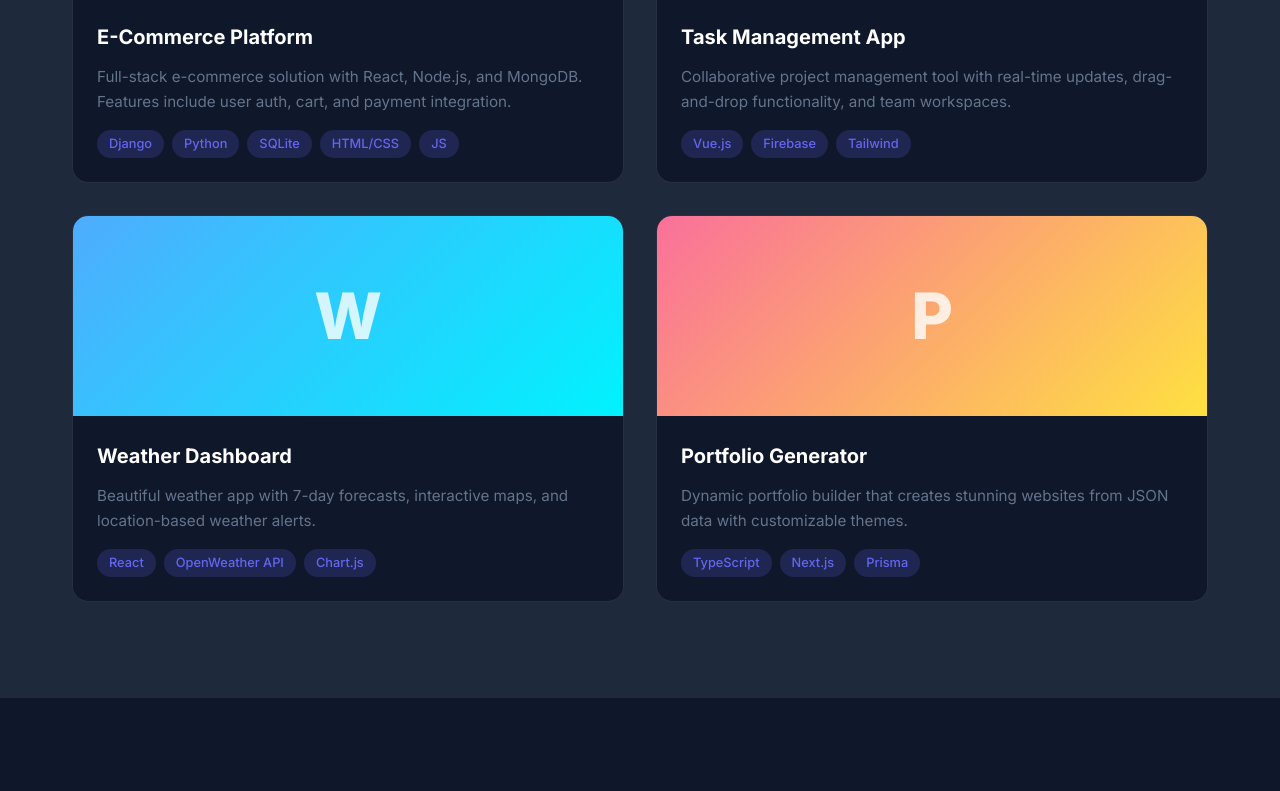
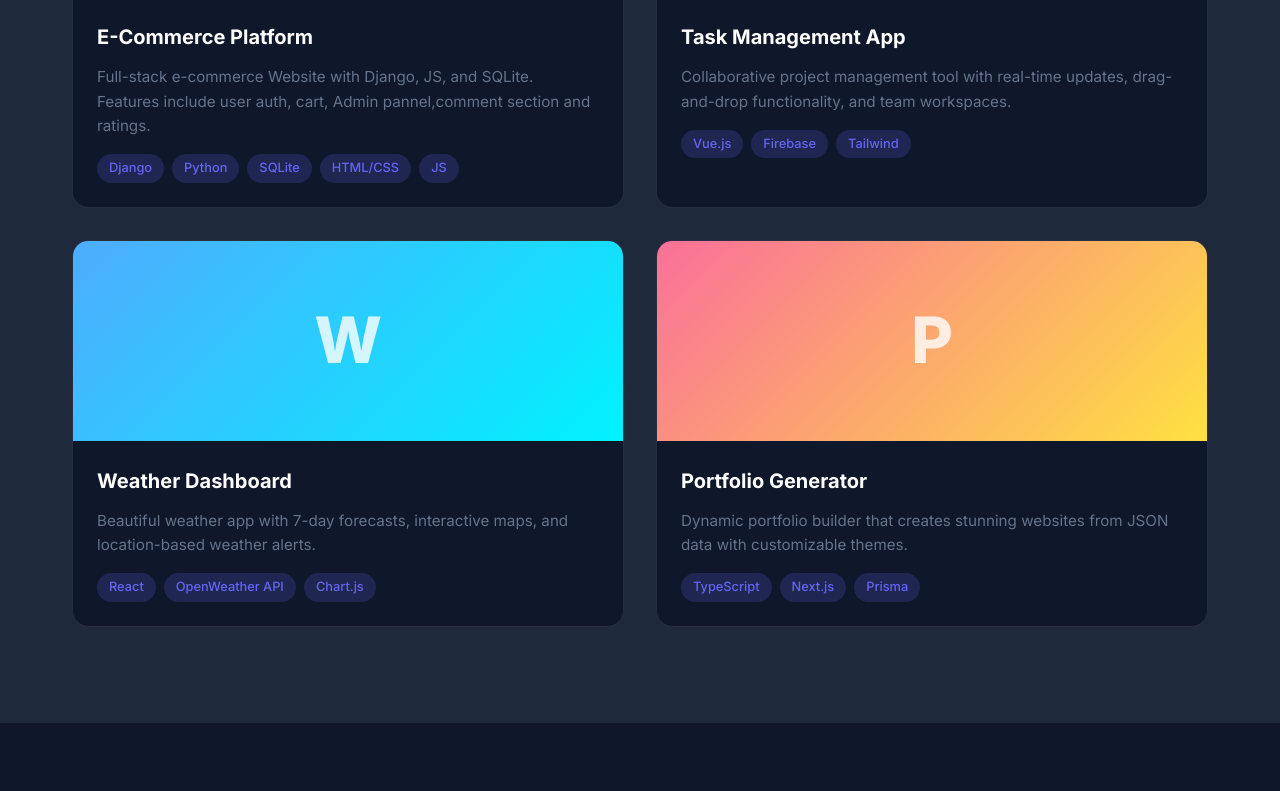
Before and after one commit to Thrymheim/Portfolio, a plain HTML site: page index.html in a window 1280 px wide. Shown: the part 2951-3742 px from the top of the page. Drawn offline with Linux system fonts and the light colour scheme.

Commit message:
Update index.html

```diff
--- a/index.html
+++ b/index.html
@@ -183,7 +183,7 @@
                         <h3 data-en="E-Commerce Website" data-fa="فروشگاه آنلاین">E-Commerce Platform</h3>
                         <p data-en="Full-stack e-commerce Website with Django, JS, and SQLite. Features include user auth, cart, Admin pannel,comment section and ratings." data-fa="فروشگاه آنلاین فول ‌استک با Django،  JSو SQLite. ویژگی‌ها شامل احراز هویت کاربر، سبد خرید، پنل ادمین،  قابلیت نظر دهی و امتیاز دادن به محصولات.
 
-">Full-stack e-commerce solution with React, Node.js, and MongoDB. Features include user auth, cart, and payment integration.</p>
+">Full-stack e-commerce Website with Django, JS, and SQLite. Features include user auth, cart, Admin pannel,comment section and ratings.</p>
                         <div class="project-tags">
                             <span>Django</span>
                             <span>Python</span>
```
